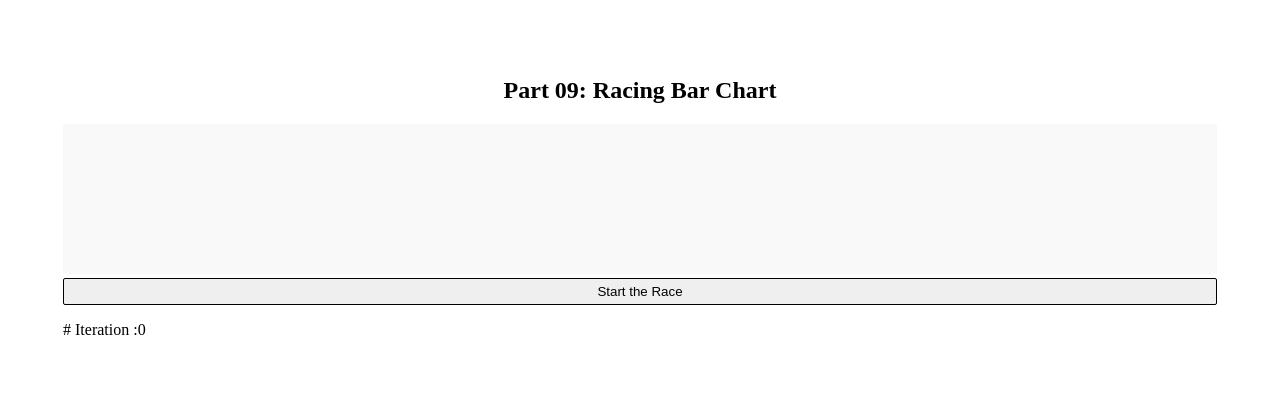
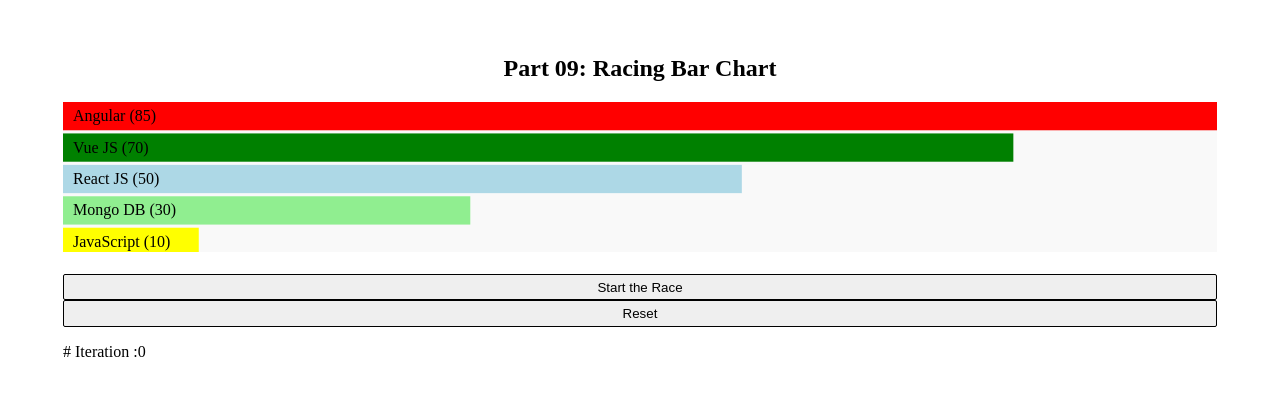
Before and after one commit to slaleye/react-D3, a React (Create React App) app in the folder react-app-part-one/: page / in a window 1280 px wide. Shown: the part 202-598 px from the top of the page. Built offline with nearby package versions, Linux system fonts and the light colour scheme.

Commit message:
[WIP] Racing Bar Chart Fix display order for charts

```diff
--- a/react-app-part-one/src/App.css
+++ b/react-app-part-one/src/App.css
@@ -18,6 +18,7 @@
 svg{
   background: rgba(238, 238, 238, 0.349);
   width: 100%;
+
 }
 
 .button-container{
@@ -26,26 +27,7 @@
   justify-content: center;
 }
 
-.tooltip{
-  font-size: 1rem;
-}
 
 h2{
   align-self: center;
 }
-
-.profile-image-container{
-    display: flex;
-    justify-content: space-evenly;
-    padding: 10px;
-
-}
-
-.profile-image-container img {
-  width: 100px;
-  height: 100px;
-}
-.profile-image{
- border-radius: 5px;
-
-}
--- a/react-app-part-one/src/App.js
+++ b/react-app-part-one/src/App.js
@@ -5,13 +5,7 @@
 
 
 const getRandomIndex = array => { return Math.floor(array.length * Math.random())};
-
-function App() {
-
-  const [iteration, setIteration] = useState(0);
-  const [start, setStart] = useState(false);
-  const [dataset, setDataset] = useState([
-    {
+const defaultValue = [{
   name:'JavaScript',
   value: 10,
   color: "yellow"
@@ -23,7 +17,7 @@
 },
 {
   name:'Vue JS',
-      value: 80,
+  value: 70,
   color: "green"
 },
 {
@@ -33,10 +27,18 @@
 },
 {
   name:'Angular',
-      value: 80,
+  value: 85,
   color: "red"
-    }
-  ]);
+}];
+
+
+function App() {
+
+
+
+  const [iteration, setIteration] = useState(0);
+  const [start, setStart] = useState(false);
+  const [dataset, setDataset] = useState(defaultValue);
 
   useInterval(() => {
     if(start){
@@ -53,12 +55,24 @@
         setIteration(iteration + 1);
     }
   }, 500);
+  const resetData = () =>{
 
+    setStart(false);
+  /*  setDataset(
+      dataset.map( entry => entry.value - 10*iteration )
+    );*/
+    setIteration(0);
+  }
   return (<React.Fragment>
+
         <h2> Part 09: Racing Bar Chart</h2>
         <RacingBarChart data={dataset} />
+        <br></br>
         <button onClick={ () => setStart(!start)}>
           { start ? "Stop the Race" : "Start the Race"}
+        </button>
+        <button onClick={resetData}>
+          Reset
         </button>
         <p># Iteration :{iteration}</p>
 
--- a/react-app-part-one/src/RacingBarchart.js
+++ b/react-app-part-one/src/RacingBarchart.js
@@ -1,12 +1,12 @@
 import React, { useRef, useEffect} from 'react';
-import {select, min, max, scaleTime, scaleLinear, axisBottom} from 'd3';
+import {select, scaleBand, scaleLinear, max} from 'd3';
 
 import useResizeObserver from './useResizeObserver';
 
 
 
 
-function BarChart({ data, highlight }) {
+function BarChart({ data }) {
 
     const svgRef = useRef();
     const svgWrapperRef= useRef();
@@ -18,15 +18,49 @@
     const svg = select(svgRef.current);
      if(!dimensions) return;
 
+     // Sort the data
+     data.sort((a,b) => b.value - a.value);
 
-    },[data, dimensions, highlight]);
+     // #1 Create Y scale of type ScaleBand
+
+     const yScale = scaleBand()
+        .domain(data.map((value,index)=> index)) // [0,1,2,3,4]
+        .range([0, dimensions.height]) // [0,200]
+        .paddingInner(0.1);
+
+    // # 2 Create X Scale of type ScaleLinear
+
+    const xScale= scaleLinear().domain([0, max(data, entry => entry.value )])
+    .range([0, dimensions.width]);
+
+    // # 3 Draw bars
+    svg.selectAll("svg")
+        .data(data, (entry, index) => entry.name) // returns entry name to make d3 change order of element and not just index as default
+        .join(enter => enter.append("rect").attr('y', (entry, index) => yScale(index)))// Sets initial Y attributes of elements on enter
+            .attr('class', 'bar')
+            .attr('x',0)
+            .transition()
+            .attr('width', entry => xScale(entry.value))
+            .attr('y', (entry, index) => yScale(index))
+            .attr('height', yScale.bandwidth())
+            .attr('fill', entry => entry.color);
+
+    // # 4 Draw Labels
+    svg.selectAll(".label")
+        .data(data, (entry, index) => entry.name) // returns entry name to make d3 change order of element and not just index as default
+        .join( enter => enter.append("text").attr('y', (entry, index) => yScale(index) + yScale.bandwidth() / 2)) // Sets initial Y attributes of elements on enter
+            .text(entry => `${entry.name} (${entry.value})`)
+            .attr('class','label')
+            .attr('x',10)
+            .transition()
+            .attr('y', (entry, index) => yScale(index) + yScale.bandwidth() / 2 +5)
+
+    },[data, dimensions]);
 
     return (
 
         <div ref={svgWrapperRef}>
-            <svg ref={svgRef}>
-            </svg>
-            <br/>
+            <svg ref={svgRef}></svg>
         </div>);
   }
 
```
Lines whose indentation alone changed are shown as unchanged.
